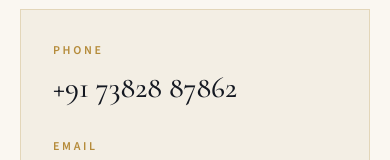
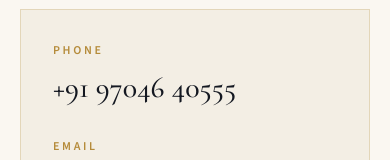
Before and after one commit to sinatrait/tug, a Next.js app: page /contact in a window 390 px wide. Shown: the part 595-755 px from the top of the page. Built offline with nearby package versions, Linux system fonts and the light colour scheme.

Commit message:
update phone number

```diff
--- a/src/content/company.ts
+++ b/src/content/company.ts
@@ -4,8 +4,8 @@ export const company = {
   tagline: "Believe in Faith",
   url: "https://theunitedgroup.co.in",
   email: "tunitedgroup@gmail.com",
-  phone: "+91 73828 87862",
-  phoneHref: "tel:+917382887862",
+  phone: "+91 97046 40555",
+  phoneHref: "tel:+919704640555",
   emailHref: "mailto:tunitedgroup@gmail.com",
   shortDescription:
     "The United Group is a financial, business investment, infrastructure, natural minerals, and general trading company dedicated to delivering innovative solutions and unparalleled service.",
```
